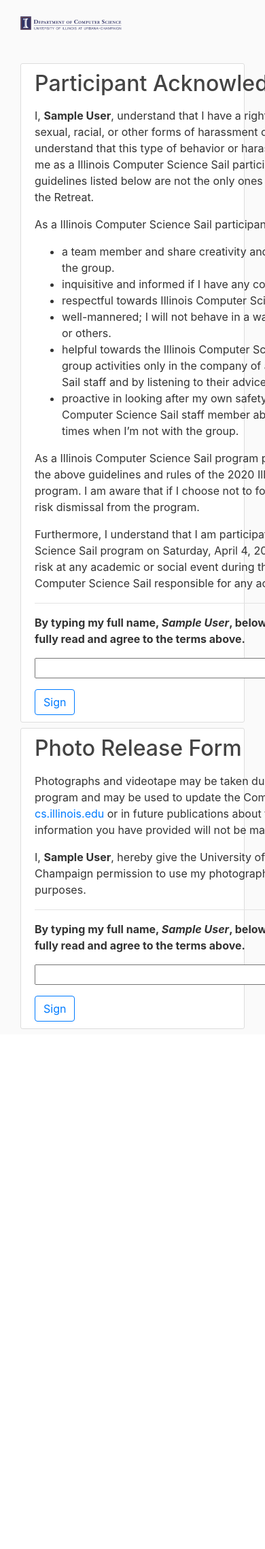
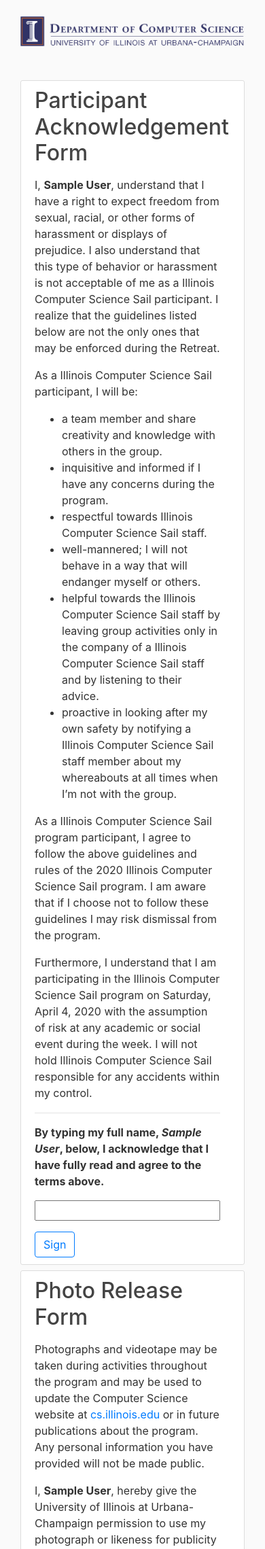
Before and after one commit to remyang55/sail-website, a Django app: page /forms/ in a window 390 px wide; the page is wider, and only the part inside the window is pictured. Shown: the part 56-2335 px from the top of that part at 68% size. Before the commit the page ends 1570 px from the top of that part, so only its background shows below. Run offline with Django 3.2, Linux system fonts and the light colour scheme; the visitor is signed in with stand-in values (Sample User, id 1); some libraries are stand-ins or nearby versions.

Commit message:
Make users templates mobile-compatible

```diff
--- a/public/templates/public/home.html
+++ b/public/templates/public/home.html
@@ -10,7 +10,7 @@
 
 {% block content %}
     <div class="text-center">
-        <img src="{% static 'public/sail_logo.png' %}" alt="Sail Logo" style="width:50%">
+        <img src="{% static 'public/sail_logo.png' %}" alt="Sail Logo" style="width:60%">
         <br>
         <p class="w-75 mt-2 mx-auto" style="color:white">
             Welcome to Illinois Computer Science Sail!
@@ -18,6 +18,6 @@
             high schoolers have the chance to experience what it is like to be a computer science student
             at the University of Illinois at Urbana-Champaign.
         </p>
-        <a class="btn btn-light mt-3" href="{% url 'users_interest_form' %}">Fill out Interest Form</a>
+        <a class="btn btn-light mt-1" href="{% url 'users_interest_form' %}">Fill out Interest Form</a>
     </div>
 {% endblock content %}
--- a/users/templates/users/forms.html
+++ b/users/templates/users/forms.html
@@ -1,9 +1,9 @@
 {% extends "public/base.html" %}
 {% load static %}
 {% block content %}
-<img src="{% static 'users/illinois_logo.png' %}" alt="UIUC CS Logo" style="width:45%" class="center mb-5">
+<img src="{% static 'users/illinois_logo.png' %}" alt="UIUC CS Logo" class="center mb-5 w-100">
 <article class="media content-section mb-2">
-    <div class="media-body">
+    <div class="media-body container pl-0">
         <div class="article-metadata mb-3">
             <h2 class="mb-3">Participant Acknowledgement Form</h2>
             <p>I, <strong>{{ user.first_name }} {{ user.last_name }}</strong>, understand
@@ -51,7 +51,7 @@
             <form method="POST" autocomplete="off">
                 {% csrf_token %}
                 <strong><p>By typing my full name, <i>{{ user.first_name }} {{ user.last_name }}</i>, below, I acknowledge that I have fully read and agree to the terms above.</p></strong>
-                <input type="text" size="50" name="full-name">
+                <input type="text" name="full-name" class="w-100">
                 <br>
                 <button class="btn btn-outline-primary mt-3" type="submit" name="submit-participant-form">Sign</button>
             </form>
@@ -61,7 +61,7 @@
 
 
 <article class="media content-section mb-2">
-    <div class="media-body">
+    <div class="media-body container pl-0">
         <div class="article-metadata mb-3">
             <h2 class="mb-3">Photo Release Form</h2>
             <p>Photographs and videotape may be taken during activities throughout the program and may be used to
@@ -82,7 +82,7 @@
             <form method="POST" autocomplete="off">
                 {% csrf_token %}
                 <strong><p>By typing my full name, <i>{{ user.first_name }} {{ user.last_name }}</i>, below, I acknowledge that I have fully read and agree to the terms above.</p></strong>
-                <input type="text" size="50" name="full-name">
+                <input type="text" name="full-name" class="w-100">
                 <br>
                 <button class="btn btn-outline-primary mt-3" type="submit" name="submit-photo-form">Sign</button>
             </form>
@@ -93,11 +93,13 @@
 {% if user.student %}
     <article class="media content-section mb-2">
         <div class="media-body">
-            <div class="article-metadata mb-3">
+            <div class="mb-3">
                 <h2 class="mb-3">Medical Form</h2>
                 <p>Please download the form <a href="{% url 'users_forms_medical' %}">here</a> and bring it with you when you check-in to Sail.</p>
             </div>
         </div>
     </article>
 {% endif %}
+
+<br>
 {% endblock content %}
--- a/users/templates/users/interest_form.html
+++ b/users/templates/users/interest_form.html
@@ -6,7 +6,7 @@
             {% csrf_token %}
             <fieldset class="form-group">
                 <legend class="border-bottom mb-4">Interest Form</legend>
-                <div class="w-50">
+                <div class="w-100">
                     {{ form|crispy }}
                 </div>
             </fieldset>
--- a/users/templates/users/login.html
+++ b/users/templates/users/login.html
@@ -6,7 +6,7 @@
             {% csrf_token %}
             <fieldset class="form-group">
                 <legend class="border-bottom mb-4">Log In</legend>
-                <div class="w-50">
+                <div class="w-100">
                     {{ form|crispy }}
                 </div>
             </fieldset>
--- a/users/templates/users/profile.html
+++ b/users/templates/users/profile.html
@@ -2,7 +2,7 @@
 {% load crispy_forms_tags %}
 {% load qr_tags %}
 {% block content %}
-    <div class="content-section w-75">
+    <div class="content-section w-100">
         <div class="media">
             <div class="media-body">
                 <h2 class="account-heading">{{ user.first_name }} {{ user.last_name }}</h2>
@@ -19,7 +19,7 @@
             {% csrf_token %}
             <fieldset class="form-group">
                 <legend class="border-bottom mb-4">Update Account</legend>
-                <div class="w-50">
+                <div class="w-100">
                     {{ form|crispy }}
                 </div>
             </fieldset>
--- a/users/templates/users/register_form.html
+++ b/users/templates/users/register_form.html
@@ -6,7 +6,7 @@
             {% csrf_token %}
             <fieldset class="form-group">
                 <legend class="border-bottom mb-4">Make an Account</legend>
-                <div class="w-50">
+                <div class="w-100">
                     {{ u_form|crispy }}
                     {{ p_form|crispy }}
                 </div>
--- a/users/views.py
+++ b/users/views.py
@@ -31,7 +31,7 @@
     email_subject = 'Activate your Sail Account'
     current_site = get_current_site(request)
 
-    message = render_to_string('users/register_activate.html', {
+    message = render_to_string('users/register_activate_email.html', {
         'user': user,
         'domain': current_site.domain,
         'uid': urlsafe_base64_encode(force_bytes(user.pk)),
```
Also changed, not shown: users/templates/users/register_activate.html (deleted, +0 -9 lines).
